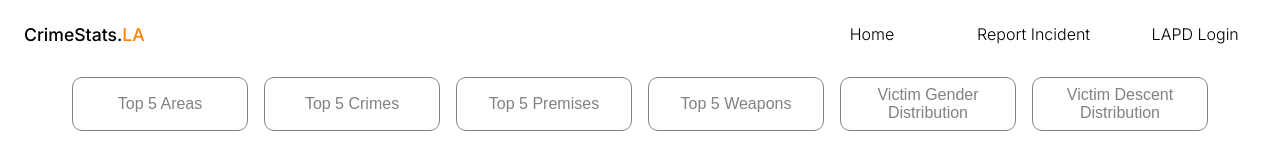
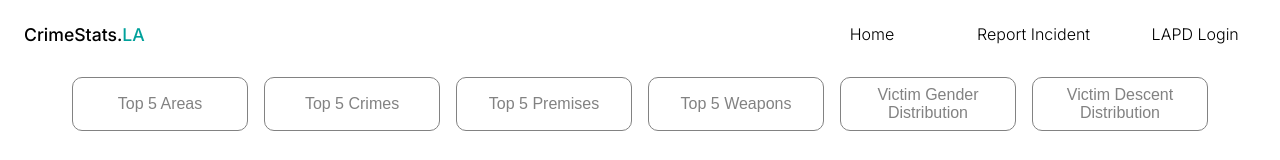
Before and after one commit to ashwinvenkat8/crimestats-la, a Next.js app in the folder src/: page / in a window 1280 px wide. Shown: the top 160 px of the page. Built offline with nearby package versions, Linux system fonts and the light colour scheme.

Commit message:
update colors

```diff
--- a/src/components/NavBar/NavBar.css
+++ b/src/components/NavBar/NavBar.css
@@ -21,7 +21,7 @@ header .site-name {
 }
 
 header .la {
-    color: #ff8200;
+    color: #00a19b;
 }
 
 header .nav-item {
--- a/src/components/QuickStatsBar/QuickStats.js
+++ b/src/components/QuickStatsBar/QuickStats.js
@@ -78,7 +78,7 @@ export default function QuickStats({ items }) {
                 datasets: [{
                     label: e.target.name,
                     data: [],
-                    backgroundColor: 'rgba(255, 130, 0, 0.6)'
+                    backgroundColor: '#00a19b'
                 }]
             };
 
```
